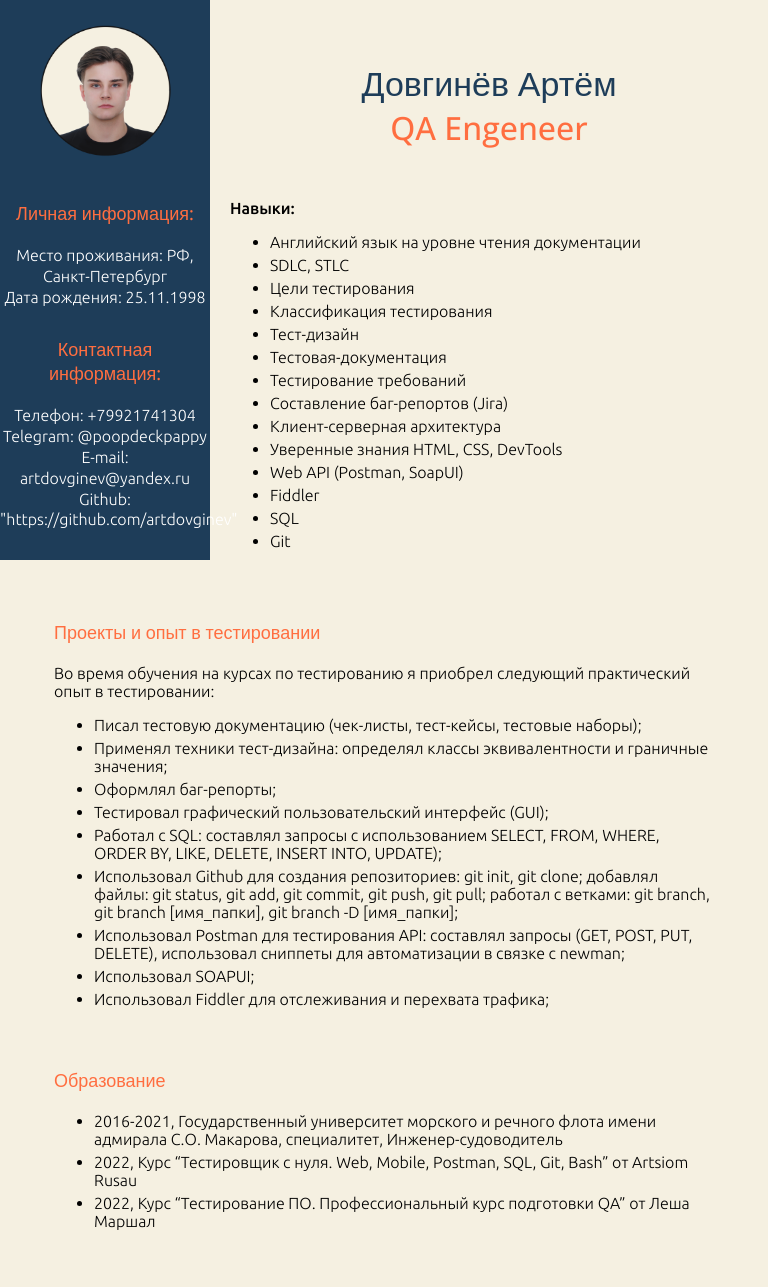
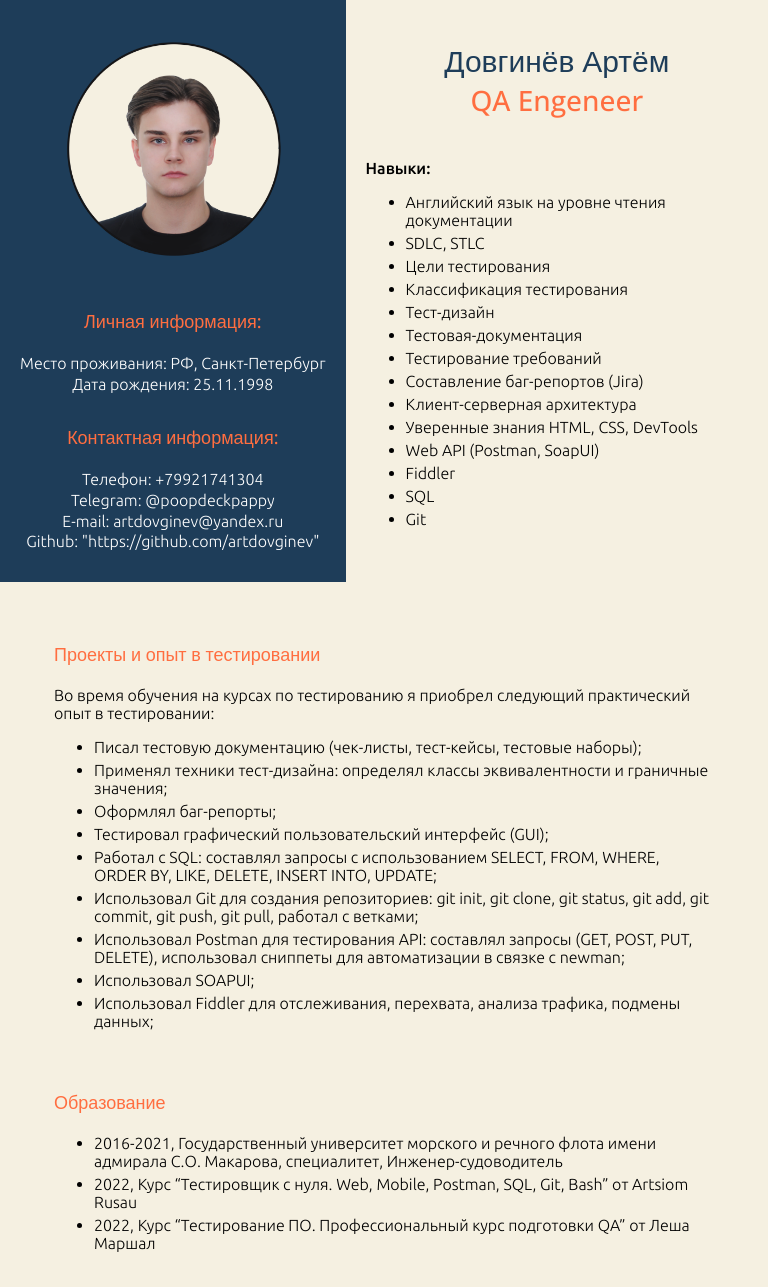
Before and after one commit to artdovginev/portfolio.github.io, a plain HTML site: page index.html in a window 768 px wide. Shown: the top 1287 px of the page. Drawn offline with nearby package versions, Linux system fonts and the light colour scheme.

Commit message:
Adaptation for mobile, tablet, laptop

```diff
--- a/index.html
+++ b/index.html
@@ -13,7 +13,6 @@
 <body>
 
 <!-- Intro -->
-
 <section class="intro">
     <div class="intro__left__side">
         <img class="my__photo" src="img/photo.png" alt="#">
@@ -54,7 +53,6 @@
         </div>
     </div>
 </section>
-
 <!--/Intro  -->
 
 <!-- Projects and exp -->
@@ -67,11 +65,11 @@
                     <li>Применял техники тест-дизайна: определял классы эквивалентности и граничные значения;</li>
                     <li>Оформлял баг-репорты;</li>
                     <li>Тестировал графический пользовательский интерфейс (GUI);</li>
-                    <li>Работал с SQL: составлял запросы с использованием SELECT, FROM, WHERE, ORDER BY, LIKE, DELETE, INSERT INTO, UPDATE);</li>
-                    <li>Использовал Github для создания репозиториев: git init, git clone; добавлял файлы: git status, git add, git commit, git push, git pull; работал с ветками: git branch, git branch [имя_папки], git branch -D [имя_папки];</li>
+                    <li>Работал с SQL: составлял запросы с использованием SELECT, FROM, WHERE, ORDER BY, LIKE, DELETE, INSERT INTO, UPDATE;</li>
+                    <li>Использовал Git для создания репозиториев: git init, git clone, git status, git add, git commit, git push, git pull, работал с ветками;</li>
                     <li>Использовал Postman для тестирования API: составлял запросы (GET, POST, PUT, DELETE), использовал сниппеты для автоматизации в связке с newman;</li>
                     <li>Использовал SOAPUI;</li>
-                    <li>Использовал Fiddler для отслеживания и перехвата трафика;</li>
+                    <li>Использовал Fiddler для отслеживания, перехвата, анализа трафика, подмены данных;</li>
                 </ul>
     </div>
 </section>
@@ -105,5 +103,6 @@
     </div>
 </section>
 <!-- /Exp -->
+
 </body>
 </html>
--- a/style.css
+++ b/style.css
@@ -160,6 +160,10 @@ li:last-child {
 
 /* === Exp === */
 
+.exp {
+    padding-bottom: 30px;
+}
+
 .exp__position {
     margin-top: 16px;
     font-size: 15px;
@@ -167,6 +171,7 @@ li:last-child {
 .company {
     margin-top: 10px;
     font-size: 14px;
+    color: rgb(82, 82, 82);
 }
 
 /* === /Exp === */
@@ -174,7 +179,7 @@ li:last-child {
 
 /* === Media === */
 
-@media (max-width: 414px) {
+@media (max-width: 576px) {
     .intro {
         flex-wrap: wrap;
     }
@@ -202,3 +207,21 @@ li:last-child {
         padding-top: 30px;
     }
 }
+
+@media (min-width: 577px) and (max-width: 992px) {
+    .intro__left__side {
+        width: 45%;
+    }
+    .my__name {
+        font-size: 30px;
+    }
+    .my__position {
+        font-size: 28px;
+    }
+    .intro__right__side {
+        width: 55%;
+    }
+    .intro__right__side__title {
+        margin: 40px auto 40px auto;
+    }
+}
```
